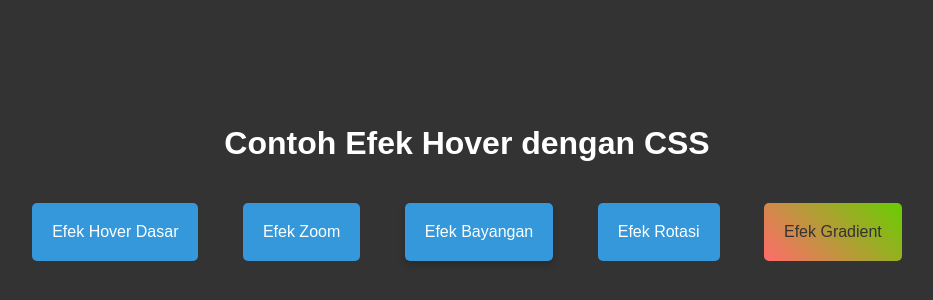
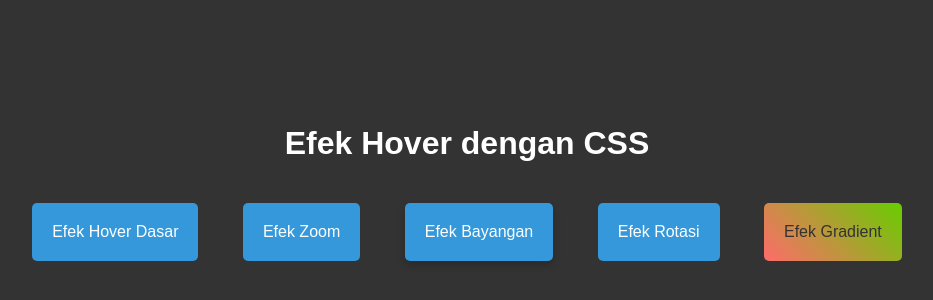
Before and after one commit to ImamAriadi2022/hover-css, a plain HTML site: page index.html in a window 1280 px wide. Shown: the part 208-508 px from the top of the page, without its empty margins (173-1106 px from the left). Drawn offline with Linux system fonts and the light colour scheme.

Commit message:
edit html

```diff
--- a/index.html
+++ b/index.html
@@ -8,7 +8,7 @@
 </head>
 <body>
   <div class="container">
-    <h1>Contoh Efek Hover dengan CSS</h1>
+    <h1>Efek Hover dengan CSS</h1>
     <div class="box">Efek Hover Dasar</div>
     <div class="box box-zoom">Efek Zoom</div>
     <div class="box box-shadow">Efek Bayangan</div>
```
